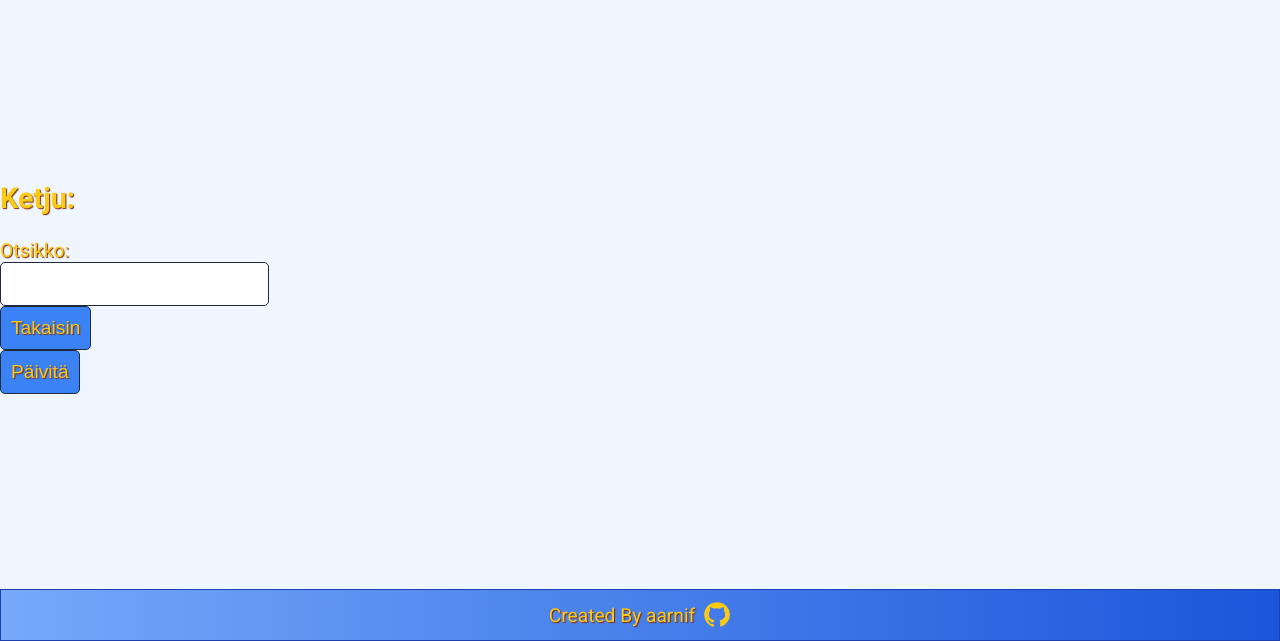
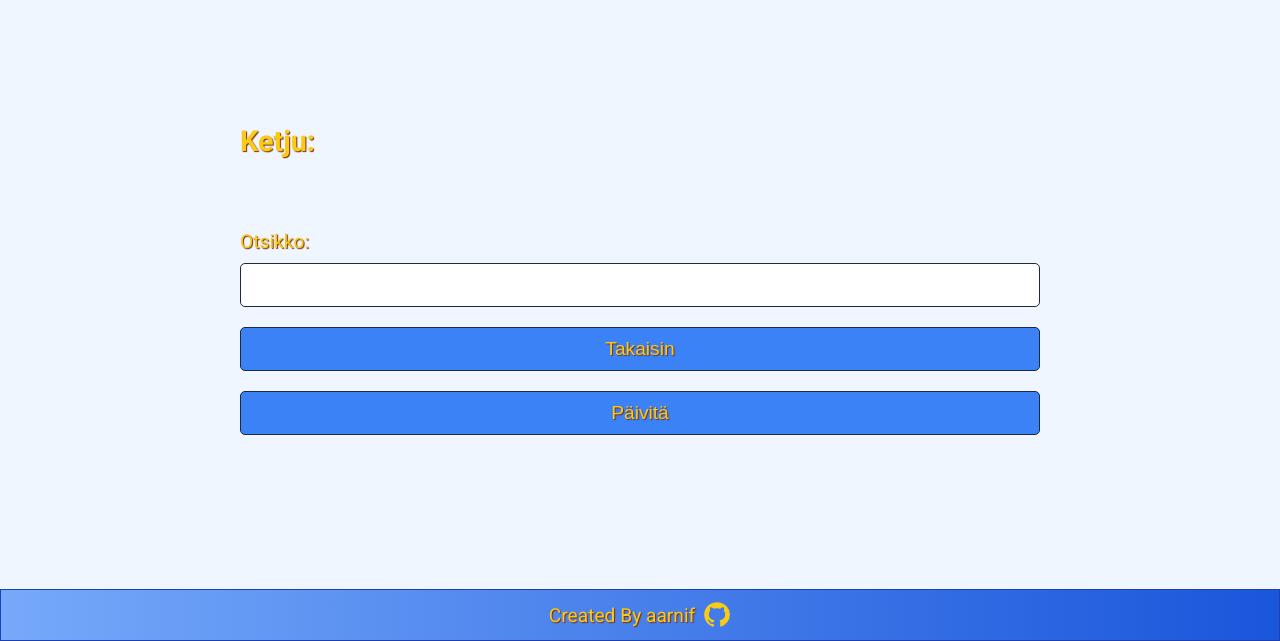
Before and after one commit to aarnif/tsoha-forum, a Flask app: template templates/update_thread.html in a window 1280 px wide. Shown: the part 160-801 px from the top of the page. Run offline with Flask 3, Linux system fonts and the light colour scheme; the template is opened without the code that fills it, so the values that code supplies are empty.

Commit message:
Update change thread name styles

```diff
--- a/templates/update_thread.html
+++ b/templates/update_thread.html
@@ -1,27 +1,30 @@
 {% extends "layout.html" %} {% block content %}
 
+<div class="form-container">
+  <form action="{{request.url}}" method="POST" class="form">
     <h2>Ketju:</h2>
-
-<form action="{{request.url}}" method="POST">
-  <ul>
-    <li>
+    <ul class="form-items">
+      <li class="form-item">
+        <p class="error-message">{{ message }}</p>
+      </li>
+      <li class="form-item">
         <label>Otsikko:</label>
       </li>
 
-    <li>
+      <li class="form-item">
         <input type="text" name="title" value="{{thread[0].title}}" />
       </li>
-  </ul>
 
-  <ul>
-    <li>
-      <button type="button"><a href="{{return_url}}">Takaisin</a></button>
+      <li class="form-item">
+        <a href="{{return_url}}">
+          <button type="button" class="form-button">Takaisin</button></a
+        >
       </li>
-    <li>
-      <button type="submit">Päivitä</button>
+      <li class="form-item">
+        <button type="submit" class="form-button">Päivitä</button>
       </li>
     </ul>
   </form>
-<p>{{ message }}</p>
+</div>
 
 {% endblock %}
```
Lines whose indentation alone changed are shown as unchanged.
